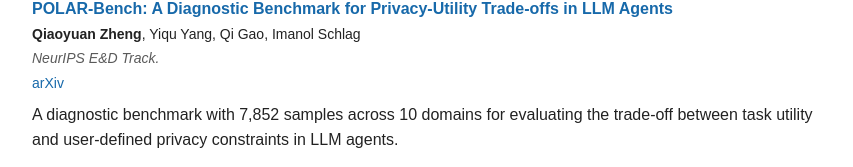
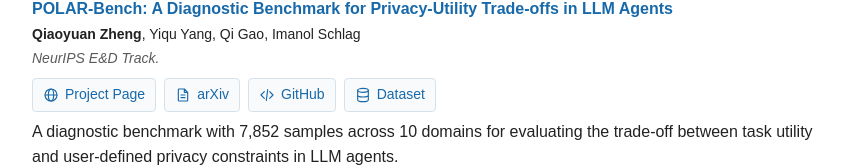
Before and after one commit to qiaoyuan667/qiaoyuan667.github.io, a Next.js app: page / in a window 1280 px wide. Shown: the part 543-710 px from the top of the page, without its empty margins (213-1066 px from the left). Built offline with nearby package versions, Linux system fonts and the light colour scheme.

Commit message:
Add POLAR-Bench resource links with icons

```diff
--- a/app/globals.css
+++ b/app/globals.css
@@ -36,6 +36,10 @@
 .authors, .venue, .paper-links { font-size: 14px; line-height: 1.55; }
 .authors { margin-top: 3px; }
 .venue { font-style: italic; color: var(--muted); }
+.paper-resource-links { display: flex; flex-wrap: wrap; gap: 8px; margin-top: 8px; }
+.paper-resource-links a { display: inline-flex; align-items: center; gap: 6px; min-height: 34px; padding: 4px 10px; border: 1px solid #d5e1eb; border-radius: 4px; background: #f8fafc; }
+.paper-resource-links a:hover { border-color: currentColor; }
+.paper-resource-links svg { flex-shrink: 0; }
 .publication .summary { margin-top: 8px; margin-bottom: 0; }
 .entry { margin-bottom: 20px; }
 .entry-heading { display: flex; align-items: baseline; justify-content: space-between; gap: 15px; }
--- a/app/page.tsx
+++ b/app/page.tsx
@@ -1,3 +1,20 @@
+type PaperResource = {
+  label: string;
+  href: string;
+  icon: 'globe' | 'paper' | 'code' | 'database';
+};
+
+function ResourceIcon({ kind }: { kind: PaperResource['icon'] }) {
+  return (
+    <svg viewBox="0 0 24 24" width="16" height="16" fill="none" stroke="currentColor" strokeWidth="1.7" strokeLinecap="round" strokeLinejoin="round" aria-hidden="true" focusable="false">
+      {kind === 'globe' && <><circle cx="12" cy="12" r="9" /><ellipse cx="12" cy="12" rx="4" ry="9" /><path d="M3 12h18" /></>}
+      {kind === 'paper' && <><path d="M14 3H6a1 1 0 0 0-1 1v16a1 1 0 0 0 1 1h12a1 1 0 0 0 1-1V8zM14 3v5h5M9 12h6M9 16h6" /></>}
+      {kind === 'code' && <><path d="m8 7-5 5 5 5m8-10 5 5-5 5m-3-13-2 16" /></>}
+      {kind === 'database' && <><ellipse cx="12" cy="5" rx="8" ry="3" /><path d="M4 5v14c0 1.7 3.6 3 8 3s8-1.3 8-3V5M4 12c0 1.7 3.6 3 8 3s8-1.3 8-3" /></>}
+    </svg>
+  );
+}
+
 const papers = [
   {
     title: 'POLAR-Bench: A Diagnostic Benchmark for Privacy-Utility Trade-offs in LLM Agents',
@@ -5,6 +22,12 @@
     status: 'NeurIPS E&D Track.',
     summary: 'A diagnostic benchmark with 7,852 samples across 10 domains for evaluating the trade-off between task utility and user-defined privacy constraints in LLM agents.',
     url: 'https://arxiv.org/abs/2605.19127',
+    links: [
+      { label: 'Project Page', href: 'https://qiaoyuan-zheng.com/POLAR-Bench/', icon: 'globe' },
+      { label: 'arXiv', href: 'https://arxiv.org/abs/2605.19127', icon: 'paper' },
+      { label: 'GitHub', href: 'https://github.com/qiaoyuan667/POLAR-Bench', icon: 'code' },
+      { label: 'Dataset', href: 'https://huggingface.co/datasets/Qiaoyuan/POLAR-Bench', icon: 'database' },
+    ] satisfies PaperResource[],
   },
   {
     title: 'Are Near-Tied LLM Rankings Robust to Family-DIF-Guided Benchmark Recomposition?',
@@ -60,7 +83,7 @@
               <h3>{p.url ? <a href={p.url}>{p.title}</a> : p.title}</h3>
               <p className="authors">{p.authors.split('Qiaoyuan Zheng').map((part, i) => <span key={i}>{i > 0 && <strong>Qiaoyuan Zheng</strong>}{part}</span>)}</p>
               <p className="venue">{p.status}</p>
-              {p.url && <p className="paper-links"><a href={p.url}>arXiv</a></p>}
+              {p.links ? <p className="paper-links paper-resource-links">{p.links.map(link => <a key={link.label} href={link.href}><ResourceIcon kind={link.icon} /><span>{link.label}</span></a>)}</p> : p.url && <p className="paper-links"><a href={p.url}>arXiv</a></p>}
               <p className="summary">{p.summary}</p>
             </article>)}
           </div>
```
